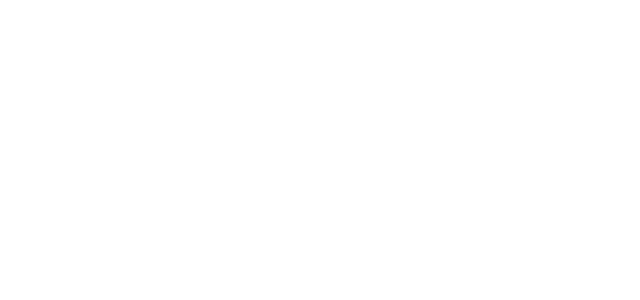
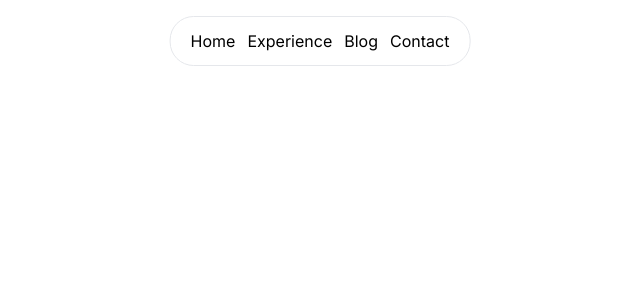
Before and after one commit to MaxPW777/Portfolio, a Next.js app in the folder frontend/: page / in a window 1280 px wide. Shown: the top 300 px of the page, without its empty margins (320-960 px from the left). Built offline with nearby package versions, Linux system fonts and the light colour scheme.

Commit message:
[~] Routing Config

```diff
--- a/frontend/src/app/layout.tsx
+++ b/frontend/src/app/layout.tsx
@@ -1,7 +1,8 @@
 import type {Metadata} from "next";
 import {Inter} from "next/font/google";
 import "./globals.css";
-import ReactQueryClientProvider from "@/providers/ReactQueryClientProvider";
+import ReactQueryProvider from "@/providers/ReactQueryProvider";
+import Navbar from "@/components/Navbar";
 
 const inter = Inter({subsets: ["latin"]});
 
@@ -14,10 +15,13 @@
     children: React.ReactNode;
 }>) {
     return (
-        <ReactQueryClientProvider>
+        <ReactQueryProvider>
             <html lang="en">
-            <body className={inter.className}>{children}</body>
+            <body className={inter.className}>
+            <Navbar/>
+            {children}
+            </body>
             </html>
-        </ReactQueryClientProvider>
+        </ReactQueryProvider>
     );
 }
--- a/frontend/src/providers/ReactQueryClientProvider.tsx
+++ /dev/null
@@ -1,15 +0,0 @@
-"use client"
-import {QueryClient, QueryClientProvider} from "react-query";
-
-interface ReactQueryClientProviderProps {
-    children: React.ReactNode
-}
-
-export default function ReactQueryClientProvider({children}: ReactQueryClientProviderProps) {
-    const queryClient = new QueryClient()
-    return (
-        <QueryClientProvider client={queryClient}>
-            {children}
-        </QueryClientProvider>
-    )
-}
--- /dev/null
+++ b/frontend/src/providers/ReactQueryProvider.tsx
@@ -0,0 +1,17 @@
+"use client"
+import {QueryClientProvider, QueryClient} from "react-query";
+
+interface ReactQueryProviderProps {
+    children : React.ReactNode
+}
+
+function ReactQueryProvider({children} : ReactQueryProviderProps){
+    const queryClient = new QueryClient()
+    return (
+        <QueryClientProvider client={queryClient}>
+            {children}
+        </QueryClientProvider>
+    )
+}
+
+export default ReactQueryProvider
--- a/package.json
+++ b/package.json
@@ -22,8 +22,6 @@
   },
   "homepage": "https://github.com/MaxPW777/Portfolio#readme",
   "dependencies": {
-    "concurrently": "^8.2.2",
-    "dotenv": "^16.4.5",
-    "mongoose": "^8.4.1"
+    "concurrently": "^8.2.2"
   }
 }
```
Also changed, not shown: 2 other files (tests, documents, lock files or other folders).
